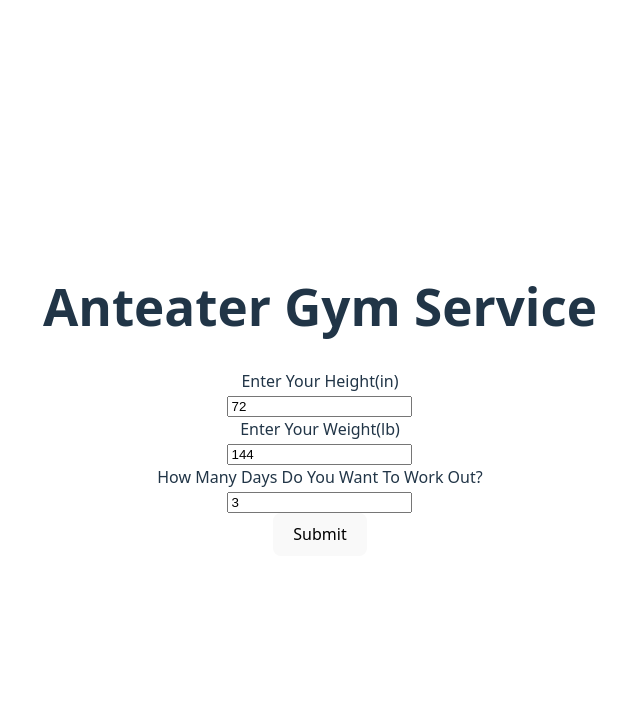
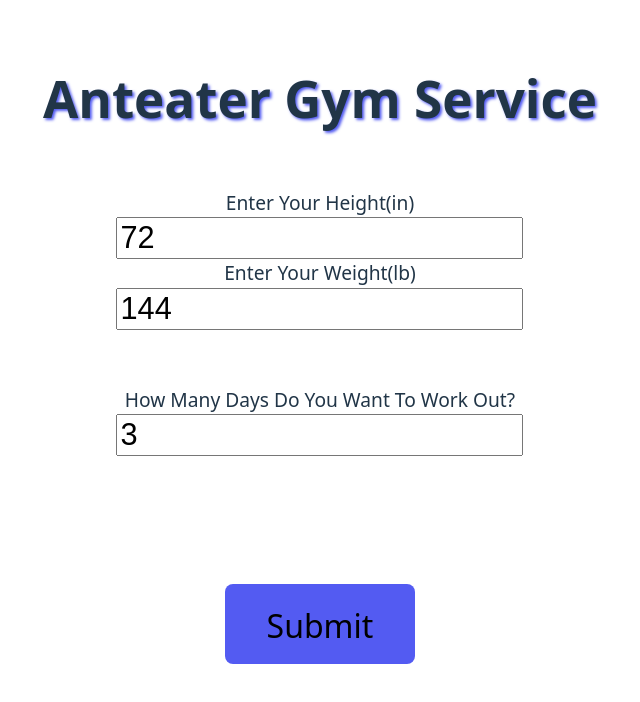
Before and after one commit to HwijungK/Webjam, a React (Vite) app: page / in a window 1280 px wide. Shown: the top 702 px of the page, without its empty margins (320-960 px from the left). Built offline with nearby package versions, Linux system fonts and the light colour scheme.

Commit message:
last minute styling

```diff
--- a/src/Pages/SearchPage.jsx
+++ b/src/Pages/SearchPage.jsx
@@ -13,12 +13,23 @@ function Form({height, weight, days, setHeight, setWeight, setDays, onSwitchPage
     <>
       <h1>Anteater Gym Service</h1>
       <form onSubmit={handleSubmit}>
-        <label htmlFor="height">Enter Your Height(in)</label> <br/>
-        <input type="number" id="height" name="height" value={height} onChange={(event) => {setHeight(event.target.value)}}></input> <br/>
-        <label htmlFor="weight">Enter Your Weight(lb)</label> <br/>
-        <input type="number" id="weight" name="weight" value={weight} onChange={(event) => {setWeight(event.target.value)}}></input> <br/>
-        <label htmlFor="days">How Many Days Do You Want To Work Out?</label> <br/>
-        <input type="numbers" id="days" name="days" value={days} onChange={(event) => (setDays(event.target.value))}></input> <br/>
+        <div className="q-row">
+          <div className="q-element">
+            <label htmlFor="height">Enter Your Height(in)</label> <br/>
+            <input type="number" id="height" name="height" value={height} onChange={(event) => {setHeight(event.target.value)}}></input> <br/>
+          </div>
+          <div className="q-element">
+            <label htmlFor="weight">Enter Your Weight(lb)</label> <br/>
+            <input type="number" id="weight" name="weight" value={weight} onChange={(event) => {setWeight(event.target.value)}}></input> <br/>
+          </div>
+        </div>
+        <div className="q-row">
+          <div className = "q-element">
+  <         label htmlFor="days">How Many Days Do You Want To Work Out?</label> <br/>
+            <input type="numbers" id="days" name="days" value={days} onChange={(event) => (setDays(event.target.value))}></input> <br/>
+          </div>
+        </div>
+
         <button type="submit">Submit</button>
       </form>
     </>
--- a/src/Pages/WorkoutPage.jsx
+++ b/src/Pages/WorkoutPage.jsx
@@ -65,7 +65,7 @@ function WorkoutCard({exercise, target, reps, sets, img_src, video}) {
             <h3>Target: {target}</h3>
             <h3>{sets} sets; {reps} reps</h3>
             <div className="img-container">
-                <a href={video}>
+                <a target="_blank" href={video}>
                     <img src={img_src}></img>
                 </a>
             </div>
--- a/src/index.css
+++ b/src/index.css
@@ -82,7 +82,7 @@ button:focus-visible {
   gap: 40px;
 }
 .workout-card {
-  background-color: rgb(255, 63, 63);
+  background-color: rgb(61, 55, 178);
   border-radius: 20px;
   width: 400px;
   height: 500px;
@@ -111,3 +111,30 @@ button:focus-visible {
 .img-container :hover {
   background-color: rgb(184, 163, 163)
 }
+
+/* Search */
+.q-row {
+  font-size: 1.2em;
+  display: flex;
+  flex-direction: column;
+  align-items: center;
+  justify-content: center;
+  padding: 5%;
+  gap: 20%;
+}
+.q-row input{
+  font-size:1.6em;
+
+}
+button {
+  background-color: #535bf2;
+  width: 190px;
+  height: 80px;
+  font-weight: 500;
+  font-size: 2em;
+  margin: 100px
+}
+
+h1 {
+  text-shadow: 2px 2px 3px #535bf2
+}
```
